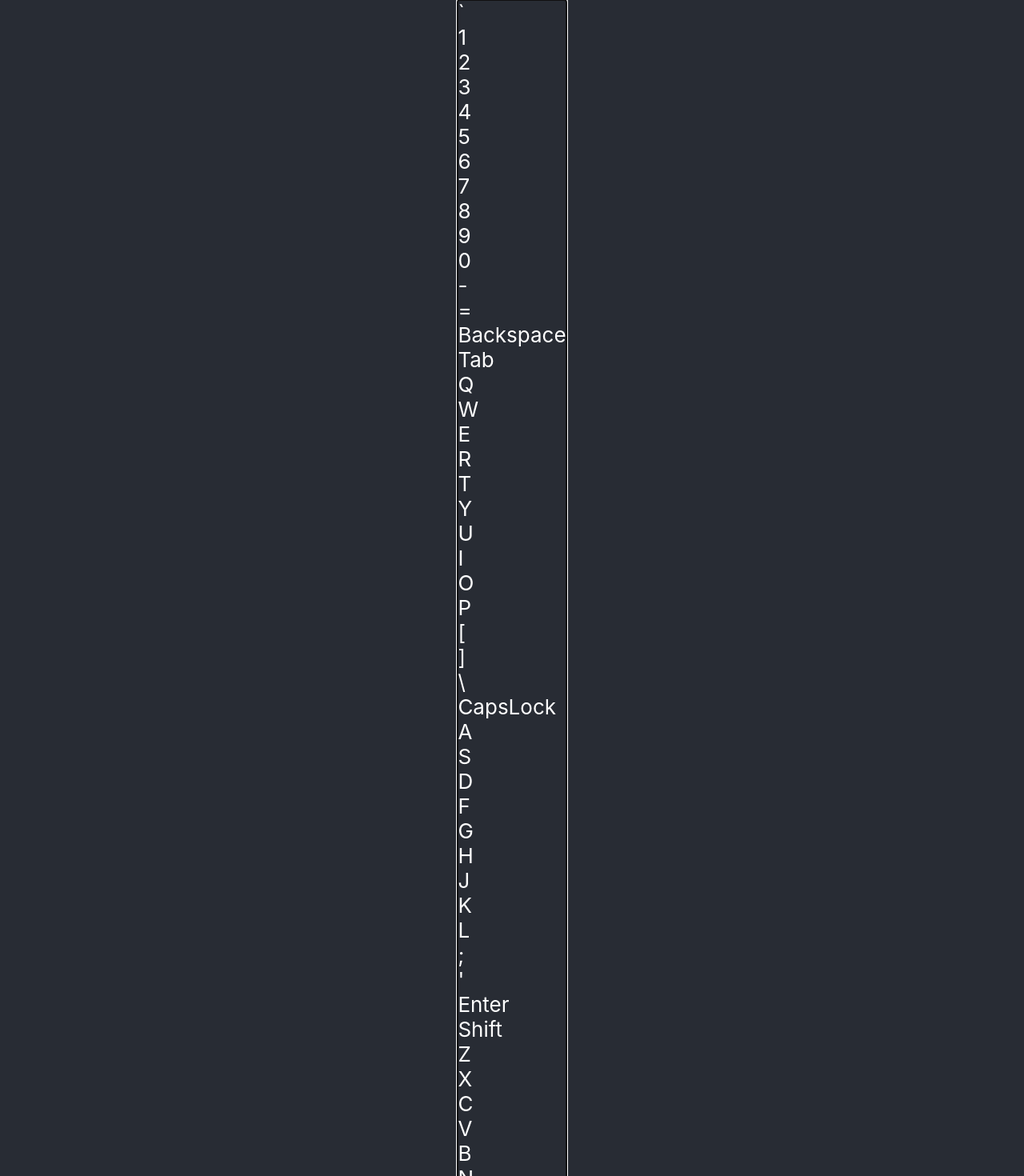
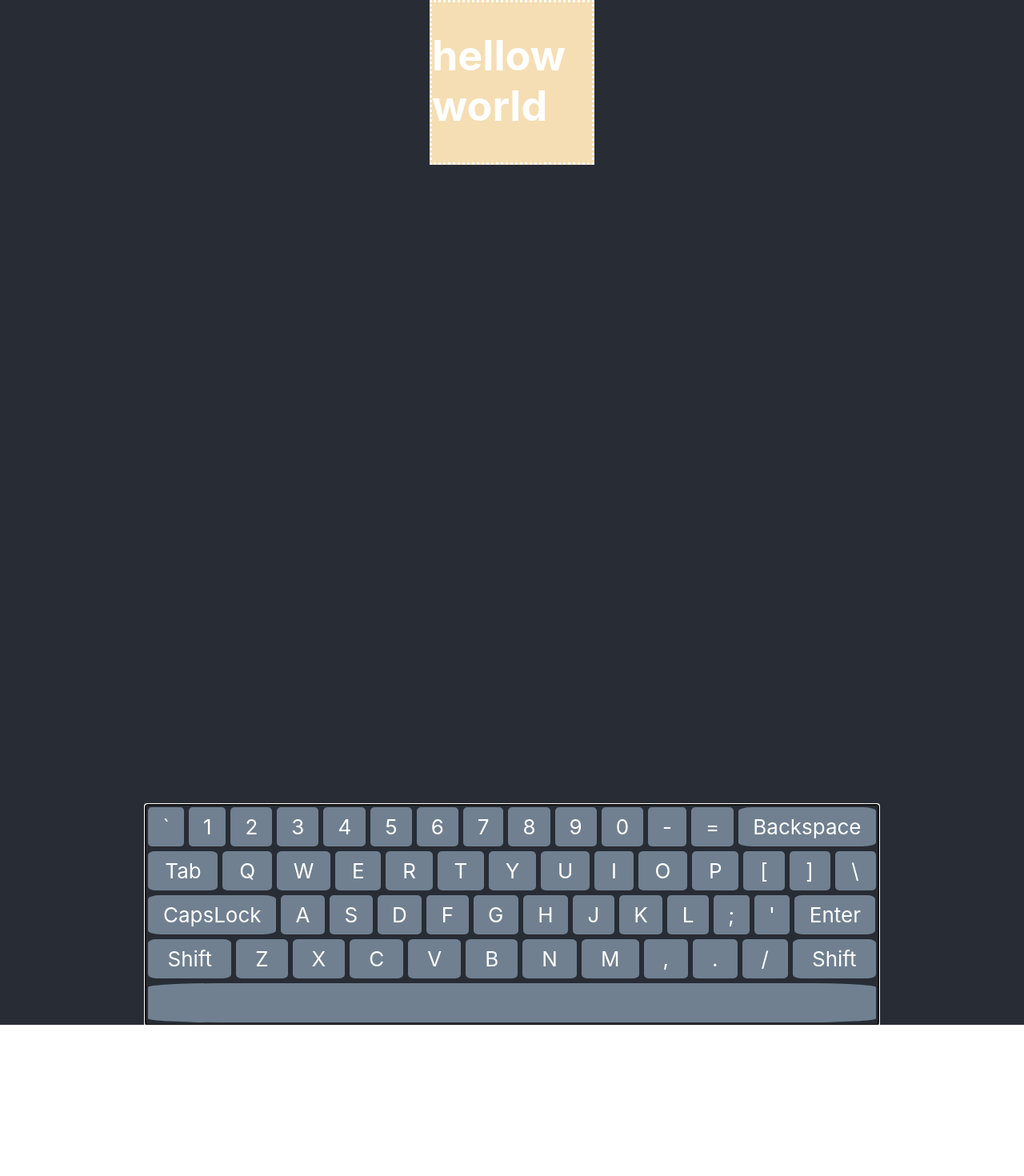
Before and after one commit to LifesABeach210/react-projects, a React (Create React App) app: page / in a window 1280 px wide. Shown: the top 1470 px of the page at 80% size. After the commit the page ends 1281 px from the top, so only its background shows below. Built offline with nearby package versions, Linux system fonts and the light colour scheme.

Commit message:
pt1 Done

```diff
--- a/package.json
+++ b/package.json
@@ -6,6 +6,7 @@
     "@testing-library/jest-dom": "^5.16.5",
     "@testing-library/react": "^13.4.0",
     "@testing-library/user-event": "^13.5.0",
+    "@types/react": "^18.0.21",
     "react": "^18.2.0",
     "react-dom": "^18.2.0",
     "react-scripts": "5.0.1",
--- a/src/App.css
+++ b/src/App.css
@@ -1,18 +1,3 @@
-.App {
-  text-align: center;
-}
-
-.App-logo {
-  height: 40vmin;
-  pointer-events: none;
-}
-
-@media (prefers-reduced-motion: no-preference) {
-  .App-logo {
-    animation: App-logo-spin infinite 20s linear;
-  }
-}
-
 .App-header {
   background-color: #282c34;
   min-height: 100vh;
@@ -22,17 +7,34 @@
   justify-content: center;
   font-size: calc(10px + 2vmin);
   color: white;
+  }
+
+  .Keyboard-key {
+  display: flex;
+  justify-content: center;
+  align-items: center;
+  flex-grow: 1;
+  border-radius: 10%;
+  padding: 7px 18px;
+  margin: 3px;
+  height: 35px;
+  background-color: slategray;
+  color: white
+  }
+
+  .Keyboard-row {
+  display: flex;
+
 }
 
-.App-link {
-  color: #61dafb;
-}
+  .Keyboard-grid {
+margin-top: 50rem;
+  }
 
-@keyframes App-logo-spin {
-  from {
-    transform: rotate(0deg);
+  .text{
+    justify-content: baseline;
+    height: 200px;
+    width: 200px;
+    border-style: dotted;
+    background-color: wheat;
   }
-  to {
-    transform: rotate(360deg);
-  }
-}
--- a/src/App.js
+++ b/src/App.js
@@ -1,22 +1,26 @@
 import { useState, useRef, useEffect } from "react";
 import "./App.css";
+import React from "react";
+import TextRow from "./componets/TextRow";
 
-const deepClone = (object) =>{
+
+const deepClone = (object) => {
   /* This function will create a "deep-clone" of an object which is necessary
 	when creating a copy an object with multiple nested layers of objects or arrays. */
-	return JSON.parse(JSON.stringify(object))
-}
+  return JSON.parse(JSON.stringify(object));
+};
 
 const App = () => {
   return (
     <div className="App-header">
-      <KeyboardGrid/>
+      <div><TextRow></TextRow></div>
+      <KeyboardGrid />
+
     </div>
   );
-}
+};
 
 const KeyboardGrid = (props) => {
-
   const keyBoardArr = [
     [
       { letter: "`", isPressed: false },
@@ -32,7 +36,7 @@ const KeyboardGrid = (props) => {
       { letter: "0", isPressed: false },
       { letter: "-", isPressed: false },
       { letter: "=", isPressed: false },
-			{ letter: "Backspace", isPressed: false }
+      { letter: "Backspace", isPressed: false },
     ],
     [
       { letter: "Tab", isPressed: false },
@@ -63,7 +67,7 @@ const KeyboardGrid = (props) => {
       { letter: "L", isPressed: false },
       { letter: ";", isPressed: false },
       { letter: "'", isPressed: false },
-			{ letter: "Enter", isPressed: false }
+      { letter: "Enter", isPressed: false },
     ],
     [
       { letter: "Shift", isPressed: false },
@@ -79,19 +83,17 @@ const KeyboardGrid = (props) => {
       { letter: "/", isPressed: false },
       { letter: "Shift", isPressed: false },
     ],
-		[
-			{ letter: " ", isPressed: false }
-		]
+    [{ letter: " ", isPressed: false }],
   ];
 
   const [keyRows, setKeyRows] = useState(keyBoardArr);
 
   const handleKeyDown = (event) => {
-		console.log(event.key)
+    console.log(event.key);
   };
 
   const handleKeyUp = (event) => {
-		console.log(event.key)
+    console.log(event.key);
   };
 
   /* The following lines for the useRef and useEffect are serving a single purpose for us, it is getting the div in the JSX of <KeyboardGrid/> and focusing it on page load.*/
@@ -107,10 +109,9 @@ const KeyboardGrid = (props) => {
       ref={ref}
       tabIndex={-1}
       onKeyDown={handleKeyDown}
-      onKeyUp={handleKeyUp}
-    >
-			{keyRows.map((keyRow, index)=>{
-				return <KeyboardRow keyRow={keyRow} key={index}/>
+      onKeyUp={handleKeyUp}>
+      {keyRows.map((keyRow, index) => {
+        return <KeyboardRow keyRow={keyRow} key={index} />;
       })}
     </div>
   );
@@ -119,19 +120,15 @@ const KeyboardGrid = (props) => {
 const KeyboardRow = (props) => {
   return (
     <div className="Keyboard-row">
-			{props.keyRow.map((keyObject, index)=>{
-				return <KeyboardKey keyObject={keyObject} key={index}/>
+      {props.keyRow.map((keyObject, index) => {
+        return <KeyboardKey keyObject={keyObject} key={index} />;
       })}
     </div>
-	)
-}
+  );
+};
 
 const KeyboardKey = (props) => {
-	return (
-		<div className="Keyboard-key">
-			{props.keyObject.letter}
-		</div>
-	)
-}
+  return <div className="Keyboard-key">{props.keyObject.letter}</div>;
+};
 
 export default App;
--- /dev/null
+++ b/src/componets/TextRow.js
@@ -0,0 +1,9 @@
+const text = () => {
+    return (
+      <div>
+        <div className="text"><h1>hellow world </h1></div>
+      </div>
+    );
+  };
+
+  export default text
```
Also changed, not shown: 1 other file (tests, documents, lock files or other folders). Lines whose indentation alone changed are shown as unchanged.
